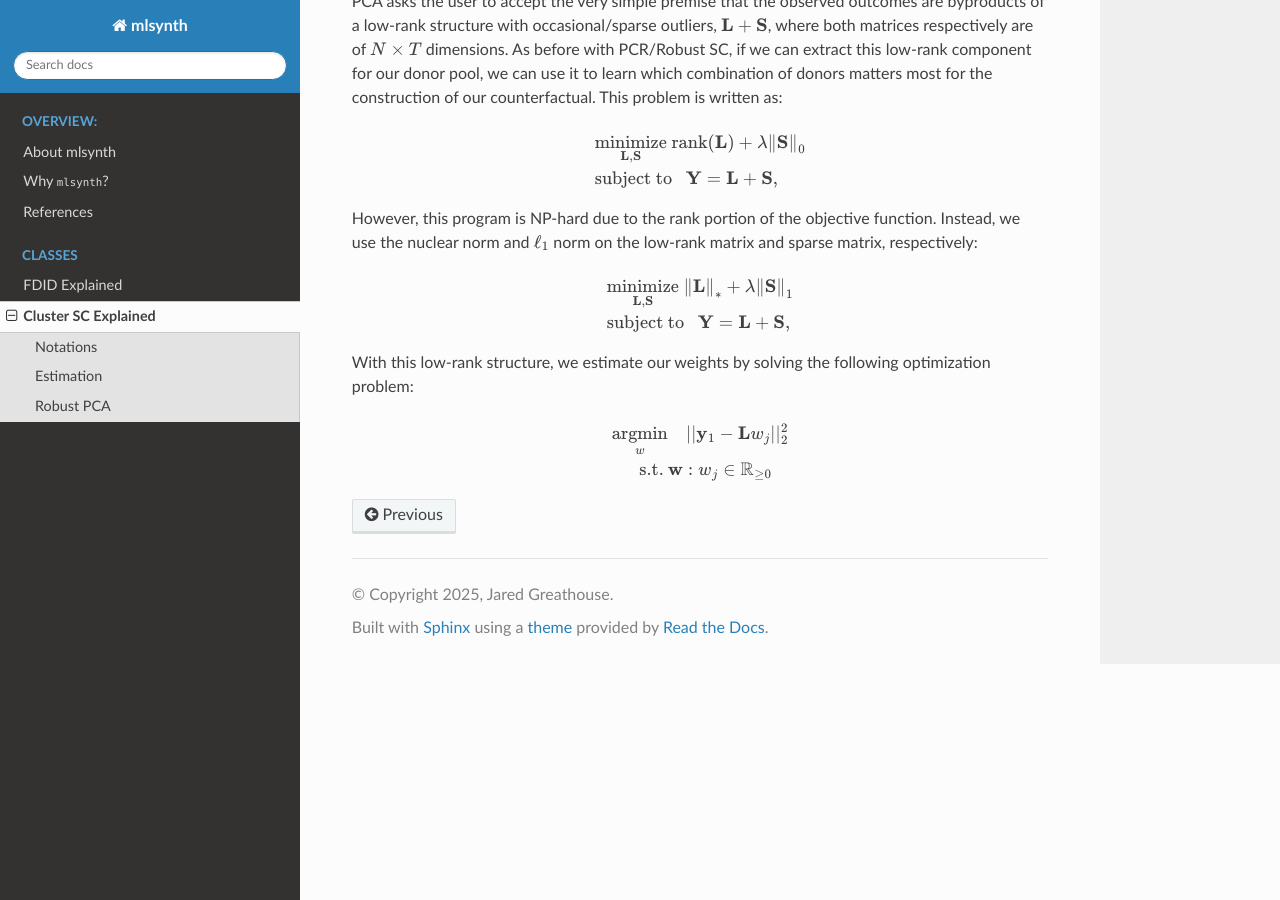
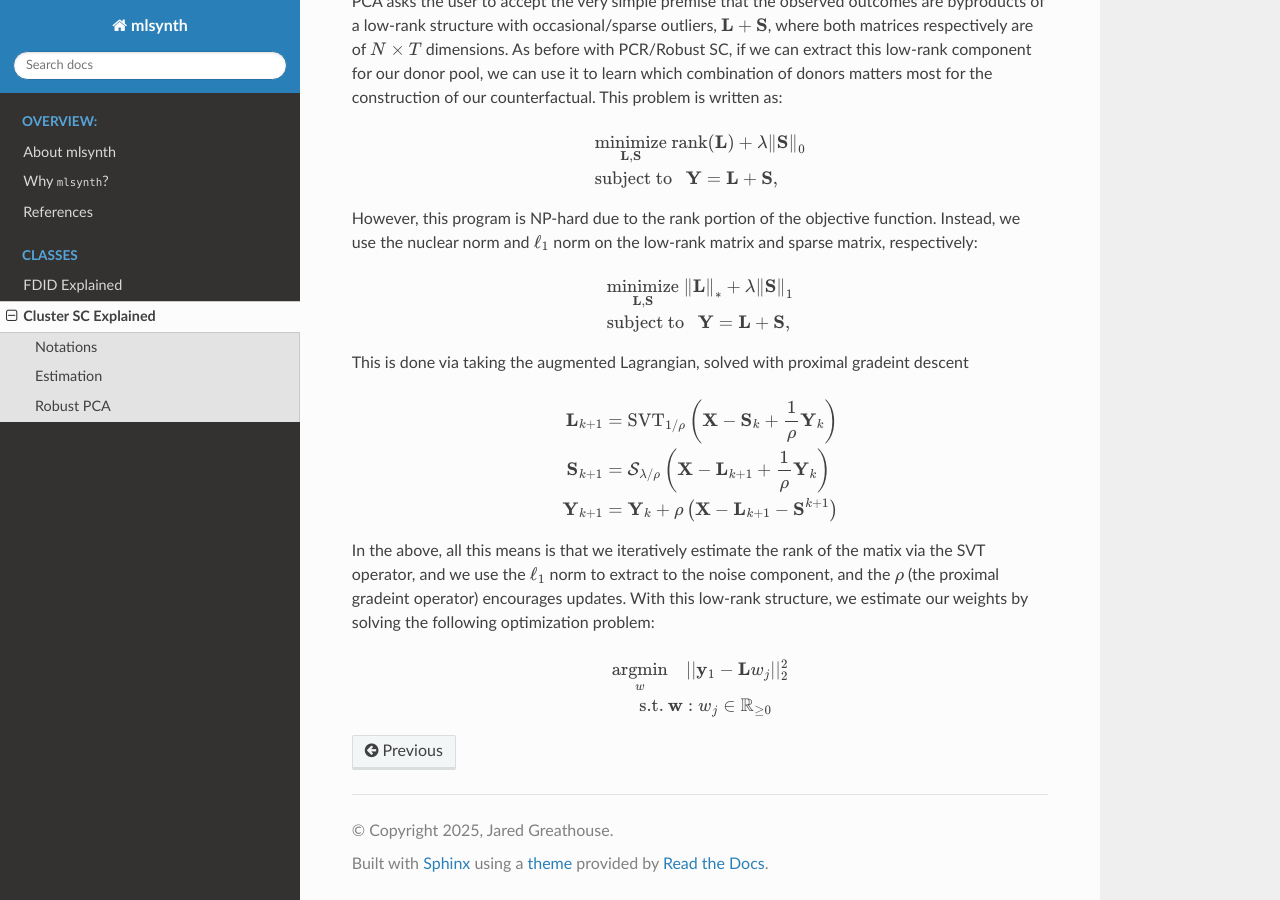
Before and after one commit to jgreathouse9/mlsynth, a Sphinx documentation site: the page built from docs/clustersc.rst, in a window 1280 px wide and 900 px high, scrolled down 2228 px. Built offline with Sphinx 7.4.7 and the Read the Docs theme 3.1.0, drawn with Linux system fonts in a browser that asks for light colours; pages that are not in the unit, such as notebooks, are missing from menus.

Commit message:
Update clustersc.rst

```diff
--- a/docs/clustersc.rst
+++ b/docs/clustersc.rst
@@ -85,7 +85,18 @@ However, this program is NP-hard due to the rank portion of the objective functi
    &\textrm {subject to } ~~{\mathbf{Y}} = {\mathbf{L}} + {\mathbf{S}},
    \end{align*}
 
-With this low-rank structure, we estimate our weights by solving the following optimization problem:
+This is done via taking the augmented Lagrangian, solved with proximal gradeint descent
+
+.. math::
+
+   \begin{aligned}
+   \mathbf{L}_{k+1} &= \mathrm{SVT}_{1/\rho}\left(\mathbf{X} - \mathbf{S}_{k} + \frac{1}{\rho} \mathbf{Y}_{k}\right) \\
+   \mathbf{S}_{k+1} &= \mathcal{S}_{\lambda/\rho}\left(\mathbf{X} - \mathbf{L}_{k+1} + \frac{1}{\rho} \mathbf{Y}_{k}\right) \\
+   \mathbf{Y}_{k+1} &= \mathbf{Y}_{k} + \rho\left(\mathbf{X} - \mathbf{L}_{k+1} - \mathbf{S}^{k+1}\right)
+   \end{aligned}
+
+
+In the above, all this means is that we iteratively estimate the rank of the matix via the SVT operator, and we use the :math:`\ell_1` norm to extract to the noise component, and the :math:`\rho` (the proximal gradeint operator) encourages updates. With this low-rank structure, we estimate our weights by solving the following optimization problem:
 
 .. math::
 
```
